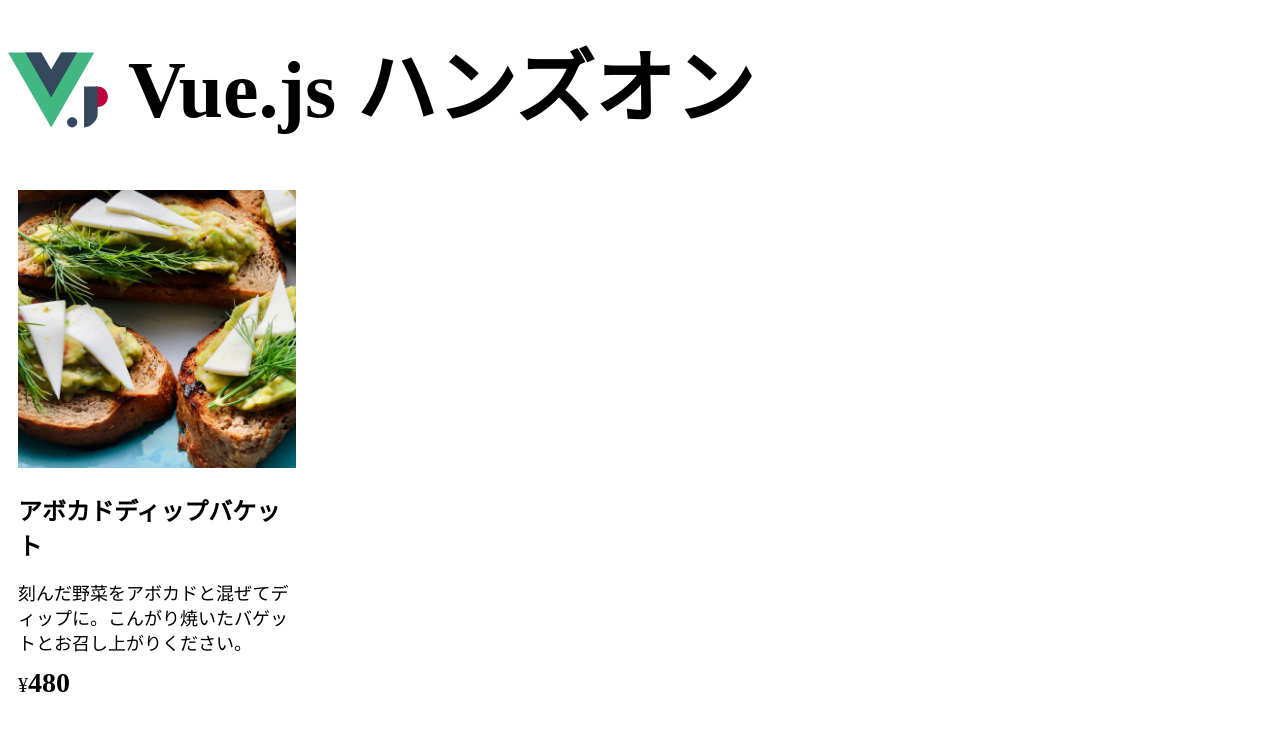
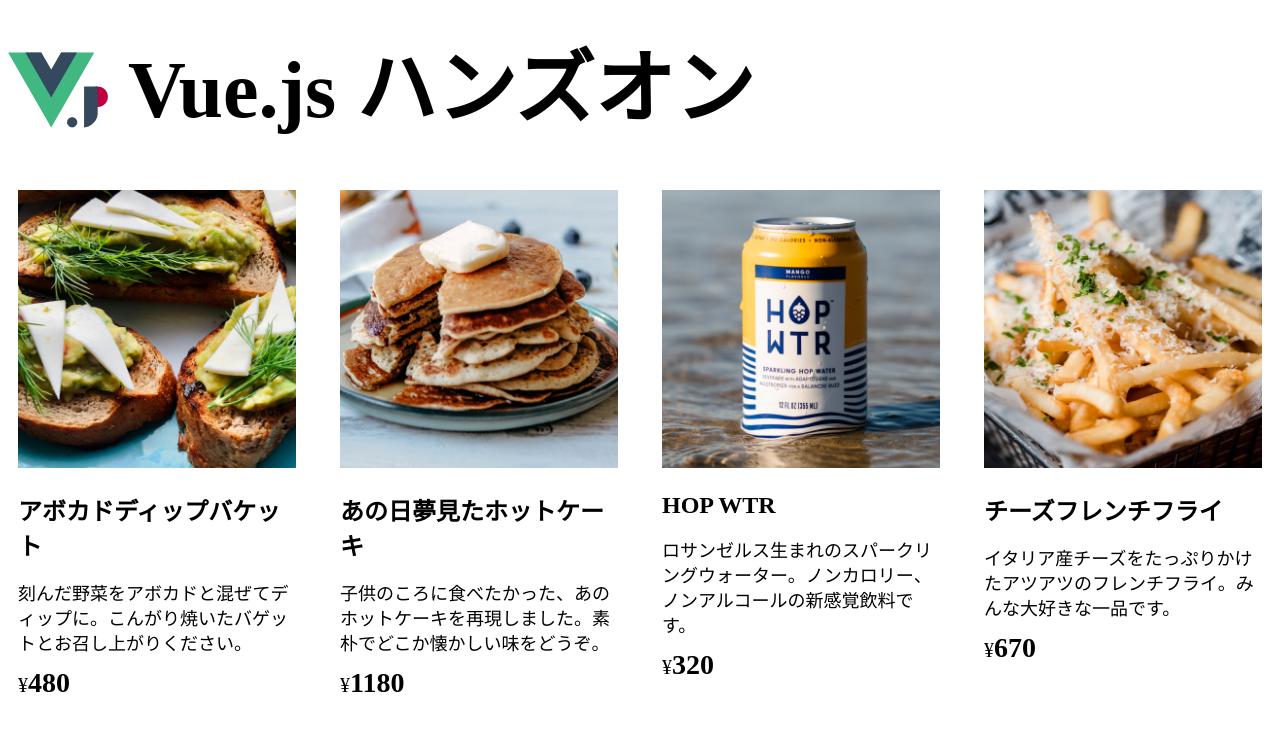
Before and after one commit to kkumaki12/vue3-lab, a Vue app: page / in a window 1280 px wide. Shown: the top 730 px of the page. Built offline with nearby package versions, Linux system fonts and the light colour scheme.

Commit message:
v-forを使い複数商品のレンダリングをする

```diff
--- a/src/App.vue
+++ b/src/App.vue
@@ -1,20 +1,46 @@
 <script setup lang="ts">
 import { ref } from 'vue'
-type Item = {
+type Items = {
   id: number,
   name: string,
   description: string,
   price: number,
   image: string,
 };
-const item = ref<Item>({
+const items = ref<Items[]>([
+  {
     id: 1,
     name: 'アボカドディップバケット',
     description:
       '刻んだ野菜をアボカドと混ぜてディップに。こんがり焼いたバゲットとお召し上がりください。',
     price: 480,
     image: '/images/item1.jpg'
-})
+  },
+  {
+    id: 2,
+    name: 'あの日夢見たホットケーキ',
+    description:
+      '子供のころに食べたかった、あのホットケーキを再現しました。素朴でどこか懐かしい味をどうぞ。',
+    price: 1180,
+    image: '/images/item2.jpg'
+  },
+  {
+    id: 3,
+    name: 'HOP WTR',
+    description:
+      'ロサンゼルス生まれのスパークリングウォーター。ノンカロリー、ノンアルコールの新感覚飲料です。',
+    price: 320,
+    image: '/images/item3.jpg'
+  },
+  {
+    id: 4,
+    name: 'チーズフレンチフライ',
+    description:
+      'イタリア産チーズをたっぷりかけたアツアツのフレンチフライ。みんな大好きな一品です。',
+    price: 670,
+    image: '/images/item4.jpg'
+  }
+])
 </script>
 
 <template>
@@ -25,6 +51,9 @@
     <h1>Vue.js ハンズオン</h1>
   </header>
   <main class="main">
+    <template
+      v-for="item in items"
+      :key="item.id">
       <div class="item">
         <div class="thumbnail">
           <img
@@ -37,6 +66,7 @@
           <span>¥<span class="price">{{ item.price }}</span></span>
         </div>
       </div>
+    </template>
   </main>
 </template>
 
```
Lines whose indentation alone changed are shown as unchanged.
